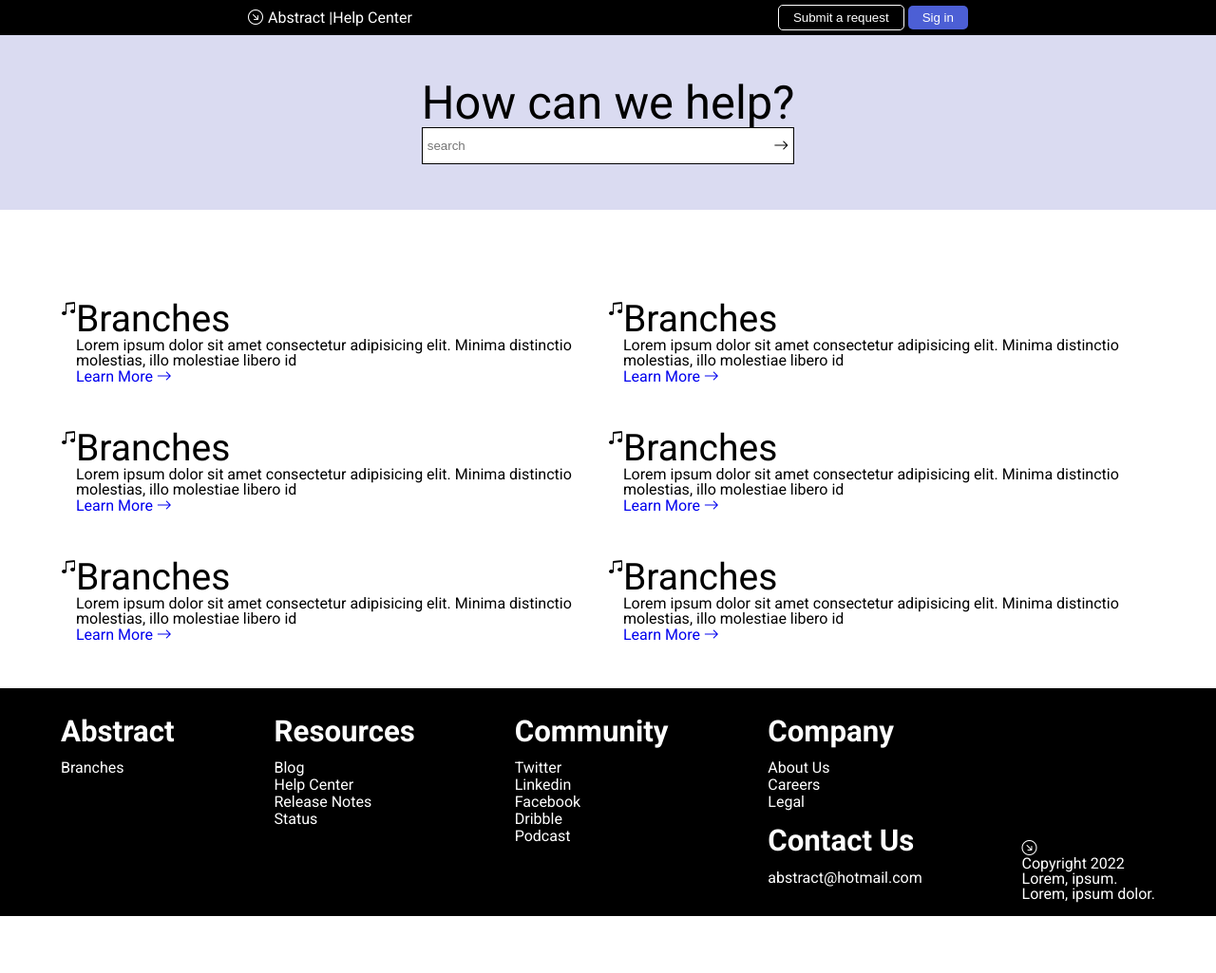
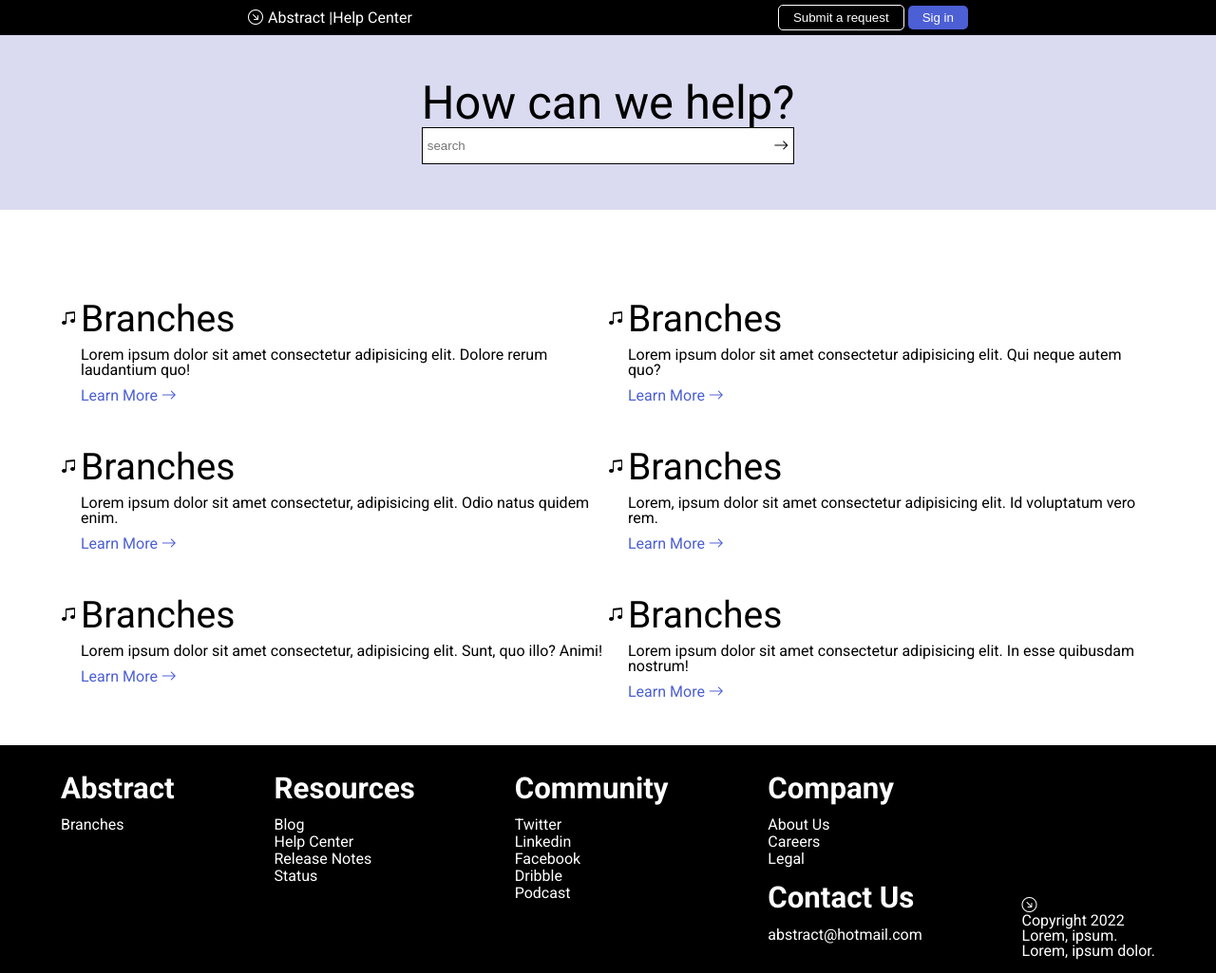
Before and after one commit to almeidaleandro28/frontend-Practice-01, a website: page index.html in a window 1280 px wide. Shown: the whole page at 95% size. Before the commit the page ends 965 px from the top, so only its background shows below. Drawn offline with nearby package versions, Linux system fonts and the light colour scheme.

Commit message:
add position service

```diff
--- a/index.html
+++ b/index.html
@@ -52,8 +52,7 @@
         </div><!--service-icon-->
         <div class="service-explanation">
           <h2>Branches</h2>
-          <p>Lorem ipsum dolor sit amet consectetur adipisicing elit. Minima distinctio molestias,
-             illo molestiae libero id
+          <p>Lorem ipsum dolor sit amet consectetur adipisicing elit. Dolore rerum laudantium quo!
           </p>
           <a href="#">Learn More <i class="bi bi-arrow-right"></i></a>
         </div><!--end service-explanation-->
@@ -65,8 +64,7 @@
         </div><!--service-icon-->
         <div class="service-explanation">
           <h2>Branches</h2>
-          <p>Lorem ipsum dolor sit amet consectetur adipisicing elit. Minima distinctio molestias,
-             illo molestiae libero id
+          <p>Lorem ipsum dolor sit amet consectetur adipisicing elit. Qui neque autem quo?
           </p>
           <a href="#">Learn More <i class="bi bi-arrow-right"></i></a>
         </div><!--end service-explanation-->
@@ -78,8 +76,7 @@
         </div><!--service-icon-->
         <div class="service-explanation">
           <h2>Branches</h2>
-          <p>Lorem ipsum dolor sit amet consectetur adipisicing elit. Minima distinctio molestias,
-             illo molestiae libero id
+          <p>Lorem ipsum dolor sit amet consectetur, adipisicing elit. Odio natus quidem enim.
           </p>
           <a href="#">Learn More <i class="bi bi-arrow-right"></i></a>
         </div><!--end service-explanation-->
@@ -91,8 +88,7 @@
         </div><!--service-icon-->
         <div class="service-explanation">
           <h2>Branches</h2>
-          <p>Lorem ipsum dolor sit amet consectetur adipisicing elit. Minima distinctio molestias,
-             illo molestiae libero id
+          <p>Lorem, ipsum dolor sit amet consectetur adipisicing elit. Id voluptatum vero rem.
           </p>
           <a href="#">Learn More <i class="bi bi-arrow-right"></i></a>
         </div><!--end service-explanation-->
@@ -104,8 +100,7 @@
         </div><!--service-icon-->
         <div class="service-explanation">
           <h2>Branches</h2>
-          <p>Lorem ipsum dolor sit amet consectetur adipisicing elit. Minima distinctio molestias,
-             illo molestiae libero id
+          <p>Lorem ipsum dolor sit amet consectetur, adipisicing elit. Sunt, quo illo? Animi!
           </p>
           <a href="#">Learn More <i class="bi bi-arrow-right"></i></a>
         </div><!--end service-explanation-->
@@ -117,8 +112,8 @@
         </div><!--service-icon-->
         <div class="service-explanation">
           <h2>Branches</h2>
-          <p>Lorem ipsum dolor sit amet consectetur adipisicing elit. Minima distinctio molestias,
-             illo molestiae libero id
+          <p>
+            Lorem ipsum dolor sit amet consectetur adipisicing elit. In esse quibusdam nostrum!
           </p>
           <a href="#">Learn More <i class="bi bi-arrow-right"></i></a>
         </div><!--end service-explanation-->
--- a/scss/style.scss
+++ b/scss/style.scss
@@ -132,8 +132,22 @@ a {
   padding-bottom: 3rem;
 }
 
-.service-icon {}
-.service-explanation {}
+.service-icon {
+  padding-top: 10px;
+  padding-right: 5px;
+}
+
+.service-explanation {
+  h2 {
+    padding-bottom: 10px;
+  }
+  p {
+    padding-bottom: 10px;
+  }
+  a {
+    color: $primary-color;
+  }
+}
 
 //--- footer ---
 .footer {
```
Also changed, not shown: css/style.css, 1 other file.
